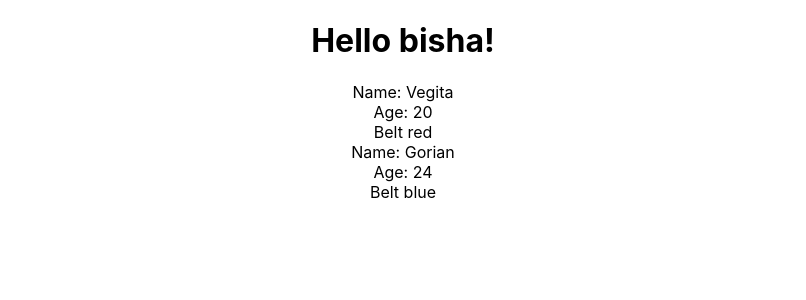
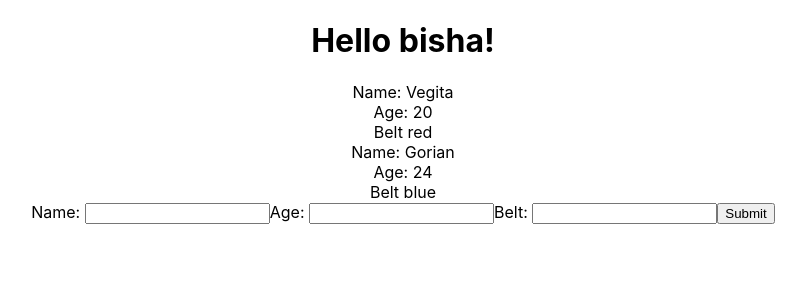
Before and after one commit to mustafaag/react-tutorial, a React (Create React App) app: page / in a window 1280 px wide. Shown: the top 300 px of the page, without its empty margins (237-1043 px from the left). Built offline with nearby package versions, Linux system fonts and the light colour scheme.

Commit message:
creating a person

```diff
--- /dev/null
+++ b/src/AddPerson.js
@@ -0,0 +1,37 @@
+import React, {Component} from 'react';
+
+class AddPerson extends Component {
+    state = {
+        name: null,
+        age: null,
+        belt: null
+    };
+    handleChange = (e) =>{
+        this.setState({
+            [e.target.id]: e.target.value
+        })
+    }
+
+    handleSumbit = (e) =>{
+        e.preventDefault();
+        console.log(this.state);
+    }
+    render () {
+        return (
+            <div>
+                <form onSubmit= {this.handleSumbit} >
+                    <label htmlFor="name">Name: </label>
+                    <input type="text" id="name" onChange={this.handleChange} />
+                    <label htmlFor="age">Age: </label>
+                    <input type="text" id="age" onChange={this.handleChange} />
+                    <label htmlFor="belt">Belt: </label>
+                    <input type="text" id="belt" onChange={this.handleChange} />
+                    <button >Submit</button>
+                </form>
+            </div>
+        )
+    }
+
+}
+
+export default AddPerson;
--- a/src/App.js
+++ b/src/App.js
@@ -2,6 +2,8 @@
 import './App.css';
 import ReactDOM from 'react-dom';
 import Content from './content';
+import AddPerson from './AddPerson';
+
 export default class App extends React.Component {
   state = {
     people : [
@@ -16,6 +18,7 @@
       <div className="App">
         <h1>Hello bisha!</h1>
         <Content people = {this.state.people} />
+        <AddPerson />
       </div>
     )
   }
```
